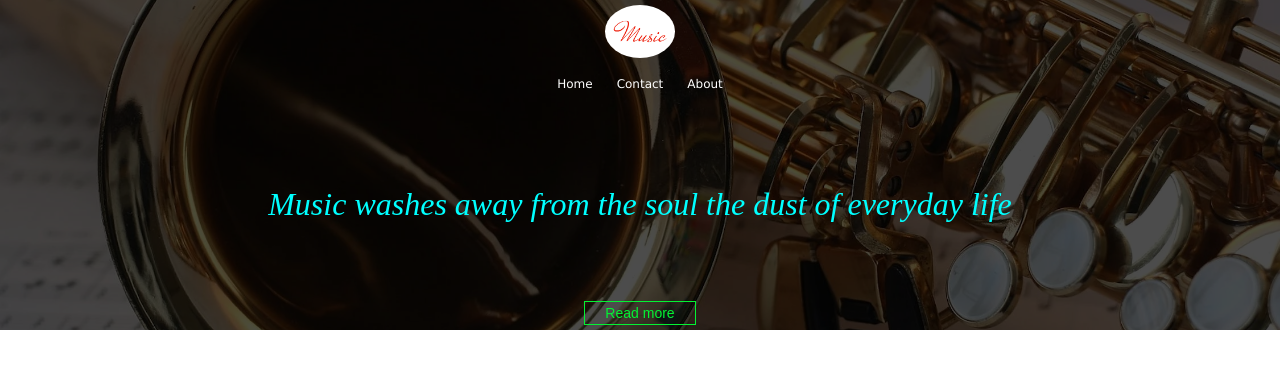
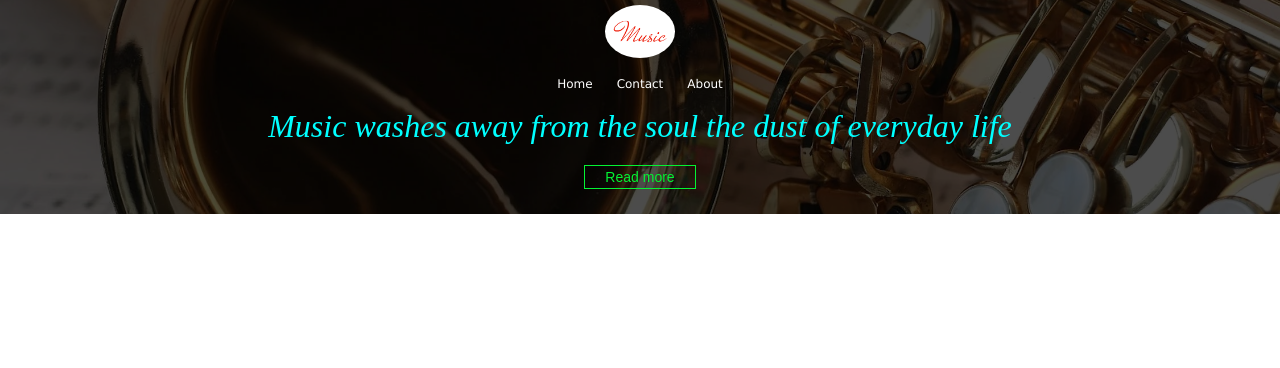
Before and after one commit to rajdeepdebnath/all-css-projects, a plain HTML site: page website-1/index.html in a window 1280 px wide. Drawn offline with Linux system fonts and the light colour scheme; a web font is replaced by a local one.

Commit message:
added margin at the bottom

```diff
--- a/website-1/style.css
+++ b/website-1/style.css
@@ -20,7 +20,7 @@ img{
 }
 
 header{
-    height:40vh;
+    height: min-content;
     display: flex;
     flex-direction: column;
     justify-content: space-between;
@@ -85,6 +85,7 @@ header a{
     color:var(--primary-color);
     font-family: Arial, Helvetica, sans-serif;
     font-size: 14px;
+    margin: 20px 0;
 }
 
 header a:hover{
```
